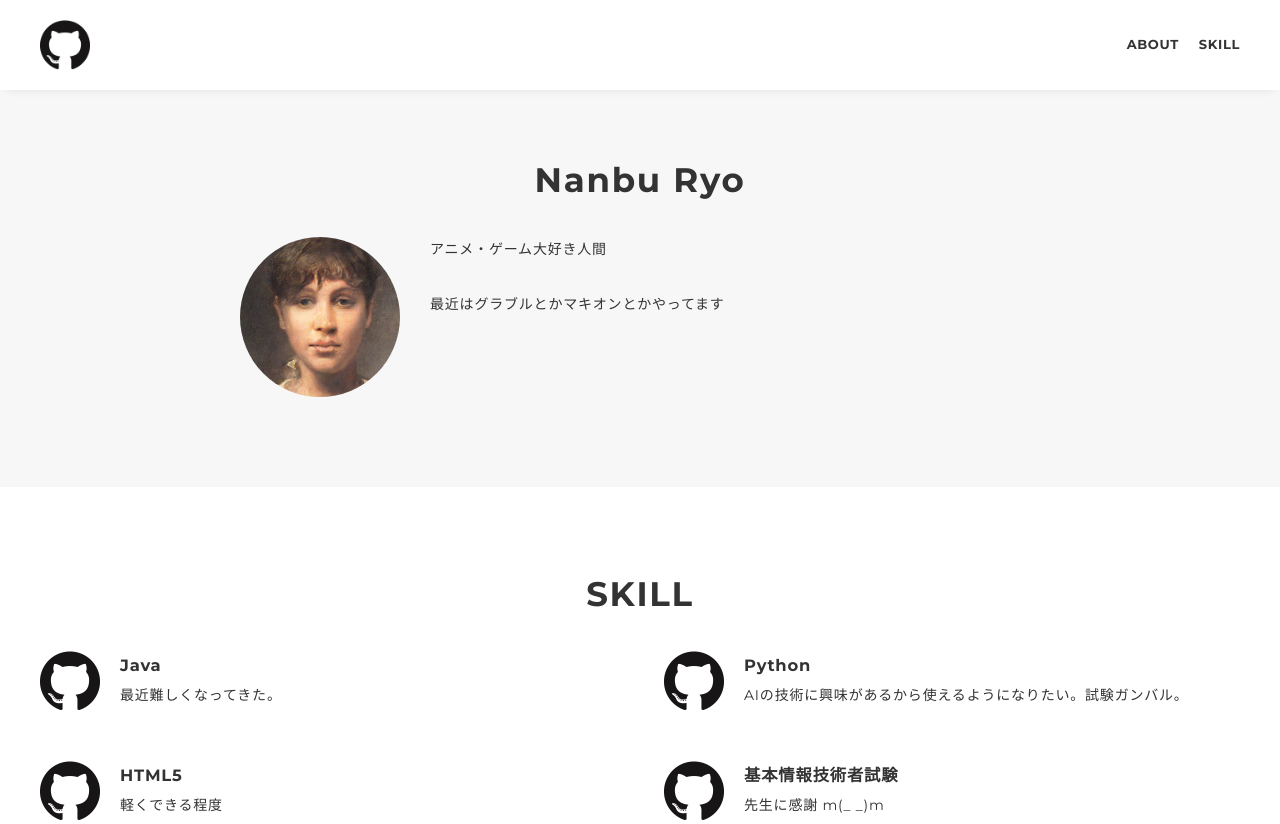
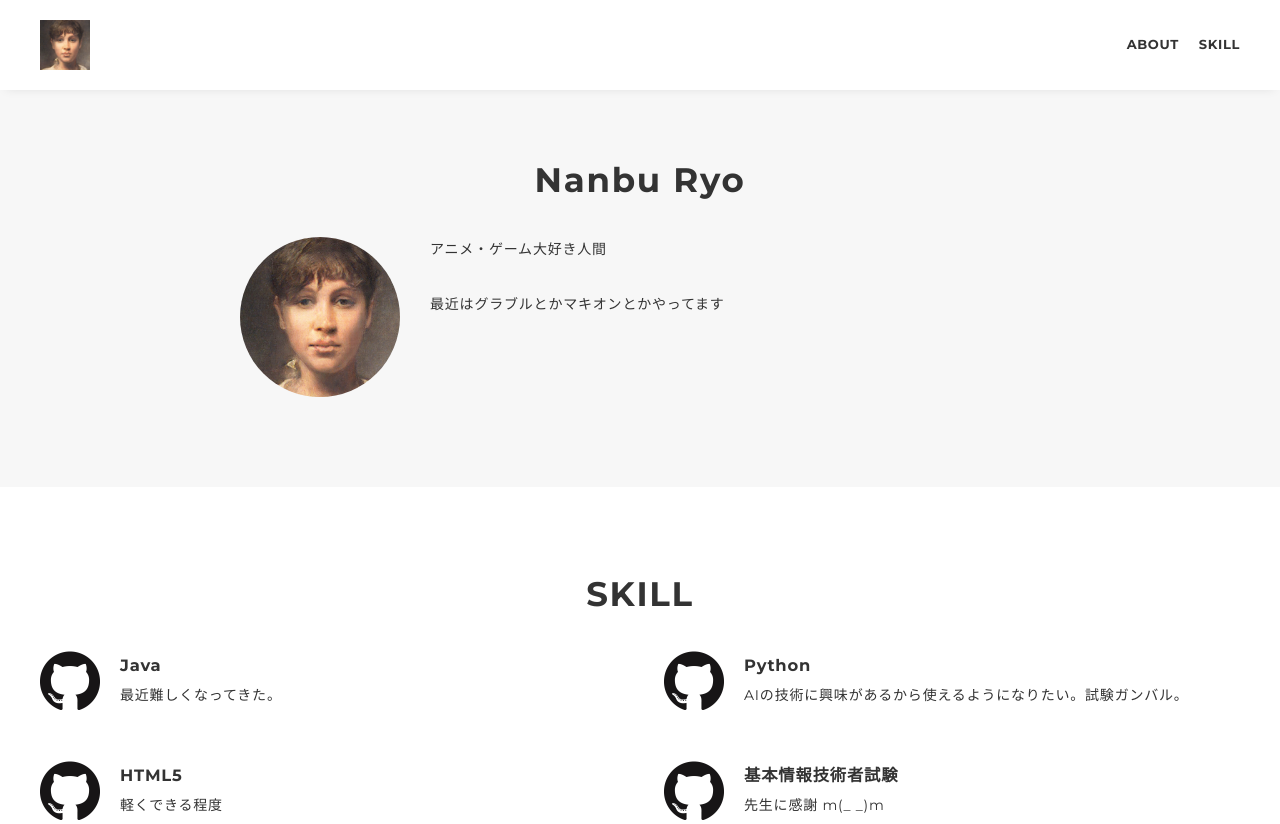
Before and after one commit to myon-19/portfolio, a plain HTML site: page docs/index.html in a window 1280 px wide. Shown: the top 824 px of the page. Drawn offline with nearby package versions, Linux system fonts and the light colour scheme.

Commit message:
ヽ(ﾟ∀｡)ﾉｳｪ

```diff
--- a/docs/index.html
+++ b/docs/index.html
@@ -8,7 +8,7 @@
 <meta property="og:title" content="Nanbu's portfolio" />
 <!-- <meta property="og:url" content="dummyurl" /> -->
 <meta property="og:description" content="南部さんの自己紹介サイトです。" />
-<meta property="og:image" content="img/profile.png" />
+<meta property="og:image" content="img/ogp.png" />
 <meta name="description" content="南部さんの自己紹介サイトです。" />
 <title>ポートフォリオ</title>
 <link rel="preconnect" href="https://fonts.gstatic.com" />
@@ -29,7 +29,7 @@
 		<header class="header">
 			<div class="inner">
 				<h1 class="header-logo">
-					<a href="#"><img class="header-banner" src="img/github.png"
+					<a href="#"><img class="header-banner" src="img/profile.png"
 						alt="ロゴマーク" /> </a>
 				</h1>
 				<nav class="header-nav">
```
